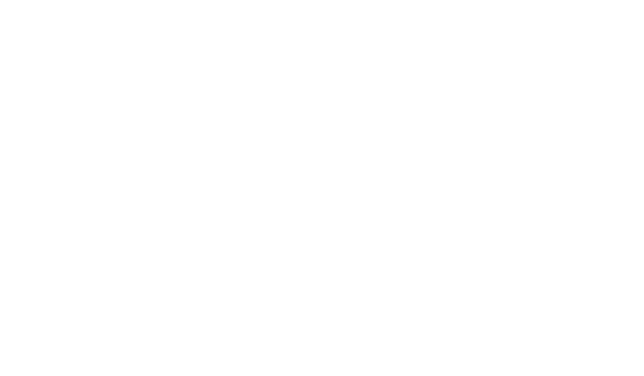
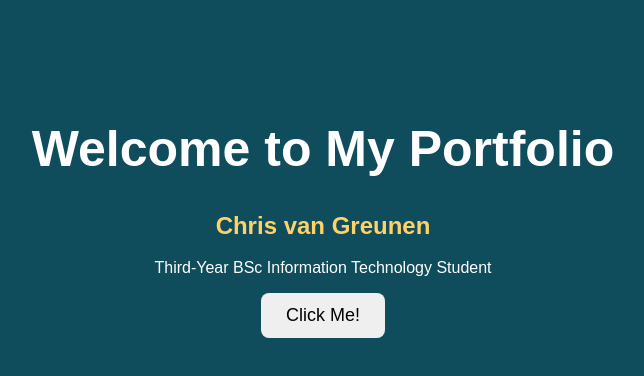
Before and after one commit to ChrisVG-lab/Portifolio-website, a plain HTML site: page index.html in a window 1280 px wide. Shown: the whole page, without its empty margins (317-961 px from the left). Drawn offline with Linux system fonts and the light colour scheme.

Commit message:
Test Create homepage

```diff
--- a/index.html
+++ b/index.html
@@ -0,0 +1,24 @@
+<!DOCTYPE html>
+<html lang="en">
+<head>
+    <meta charset="UTF-8">
+    <meta name="viewport" content="width=device-width, initial-scale=1.0">
+    <title>Chris van Greunen | Portfolio</title>
+
+    <link rel="stylesheet" href="style.css">
+</head>
+
+<body>
+
+    <h1>Welcome to My Portfolio</h1>
+
+    <h2>Chris van Greunen</h2>
+
+    <p>Third-Year BSc Information Technology Student</p>
+
+    <button onclick="sayHello()">Click Me!</button>
+
+    <script src="script.js"></script>
+
+</body>
+</html>
--- a/script.js
+++ b/script.js
@@ -0,0 +1,5 @@
+function sayHello(){
+
+    alert("GitHub Pages is working!");
+
+}
--- a/style.css
+++ b/style.css
@@ -0,0 +1,27 @@
+body{
+    background-color:#0f4c5c;
+    color:white;
+    font-family:Arial, Helvetica, sans-serif;
+    text-align:center;
+    margin-top:120px;
+}
+
+h1{
+    font-size:50px;
+}
+
+h2{
+    color:#ffd166;
+}
+
+button{
+    padding:12px 25px;
+    font-size:18px;
+    border:none;
+    border-radius:8px;
+    cursor:pointer;
+}
+
+button:hover{
+    background-color:#ffd166;
+}
```
